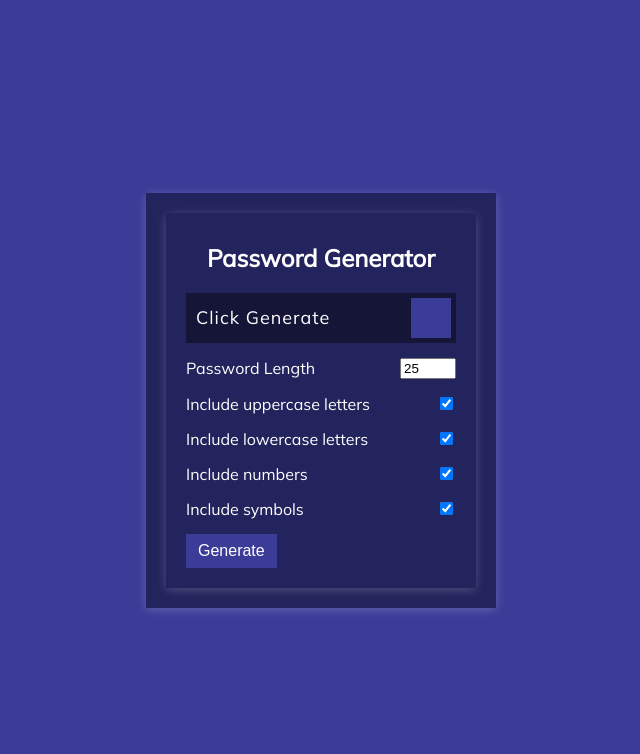
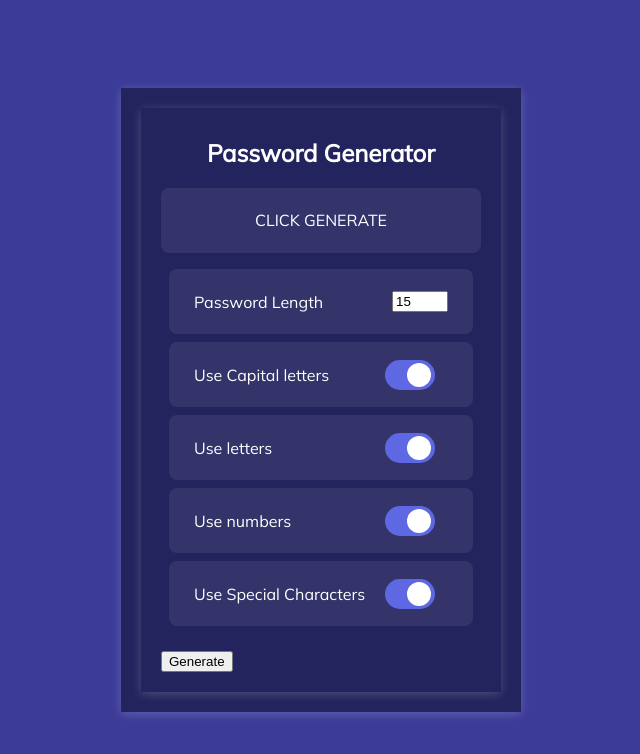
Before and after one commit to prajyotzankar/password-generator-react, a React (Create React App) app: page / in a window 1280 px wide. Shown: the top 754 px of the page, without its empty margins (319-959 px from the left). Built offline with nearby package versions, Linux system fonts and the light colour scheme.

Commit message:
Toggle Switch added

```diff
--- a/src/components/PasswordGenerator.js
+++ b/src/components/PasswordGenerator.js
@@ -4,15 +4,14 @@ import "./PasswordGeneratorStyle.css";
 const PasswordGenerator = (props) => {
   const [includeLetters, setIncludeLetters] = useState(true);
   const [includeNumbers, setIncludeNumbers] = useState(true);
-  const [includeSpecialChar, setIncludeSpecialChar] = useState(false);
-  const [includeCapitalLetters, setIncludeCapitalLetters] = useState(false);
+  const [includeSpecialChar, setIncludeSpecialChar] = useState(true);
+  const [includeCapitalLetters, setIncludeCapitalLetters] = useState(true);
   const [excludeDuplicateChar, setExcludeDuplicateChar] = useState(false);
   const [excludeSimilarChar, setExcludeSimilarChar] = useState(false);
-  const [passwordLength, setPasswordLength] = useState(8);
+  const [passwordLength, setPasswordLength] = useState(15);
   const [passwordEntropy, setPasswordEntropy] = useState(0);
   const [passwordStrengthLabel, setPasswordStrengthLabel] = useState("weak");
   const [password, setPassword] = useState("");
-
 
   const RandomPasswordGenerator = () => {
     const randomFunc = {
@@ -30,7 +29,6 @@ const PasswordGenerator = (props) => {
         return symbols[Math.floor(Math.random() * symbols.length)];
       },
     };
-
 
     let generatedPassword = "";
 
@@ -66,12 +64,11 @@ const PasswordGenerator = (props) => {
       }
       generatedPassword += charToAdd;
     }
-    console.log(generatedPassword);
-    return generatedPassword
-      .slice(0, passwordLength)
-      .split("")
-      .sort(() => Math.random() - 0.5)
-      .join("");
+
+    return generatedPassword.slice(0, passwordLength);
+    // .split("")
+    // .sort(() => Math.random() - 0.5)
+    // .join("");
   };
 
   const calcEntropy = (passwordLength) => {
@@ -81,7 +78,6 @@ const PasswordGenerator = (props) => {
     );
     setPasswordEntropy(entropy);
   };
-
 
   const passwordStrength = (passwordEntropy) => {
     if (passwordEntropy <= 60) setPasswordStrengthLabel("Very Weak");
@@ -95,61 +91,143 @@ const PasswordGenerator = (props) => {
 
   useEffect(() => {
     calcEntropy(password.length);
+    // console.log(document.getElementById("uppercase").checked);
+    // console.log(document.getElementById("lowercase").checked);
+    // console.log(document.getElementById("numbers").checked);
+    // console.log(document.getElementById("symbols").checked);
+    // console.log(
+    //   includeCapitalLetters,
+    //   includeLetters,
+    //   includeNumbers,
+    //   includeSpecialChar
+    // );
   }, [password]);
 
   useEffect(() => {
     passwordStrength(passwordEntropy);
   }, [passwordEntropy]);
 
+  //handle toggles
+  const onChangeIncludeCapitalLetters = (e) => {
+    setIncludeCapitalLetters(document.getElementById("uppercase").checked);
+    disableOnlyCheckbox();
+  };
+  const onChangeIncludeLetters = (e) => {
+    setIncludeLetters(document.getElementById("lowercase").checked);
+    disableOnlyCheckbox();
+  };
+  const onChangeIncludeNumbers = (e) => {
+    setIncludeNumbers(document.getElementById("numbers").checked);
+    disableOnlyCheckbox();
+  };
+  const onChangeIncludeSpecialChar = (e) => {
+    setIncludeSpecialChar(document.getElementById("symbols").checked);
+    disableOnlyCheckbox();
+  };
+
+  // function that handles the checkboxes state, so at least one needs
+  //to be selected.The last checkbox will be disabled.
+  const disableOnlyCheckbox = () => {
+    const uppercase = document.getElementById("uppercase");
+    const lowercase = document.getElementById("lowercase");
+    const number = document.getElementById("numbers");
+    const symbol = document.getElementById("symbols");
+    // console.log([uppercase, lowercase, number, symbol]);
+    const totalChecked = [uppercase, lowercase, number, symbol].filter(
+      (el) => el.checked
+    );
+    totalChecked.forEach((el) => {
+      if (totalChecked.length === 1) {
+        el.disabled = true;
+      } else {
+        el.disabled = false;
+      }
+    });
+  };
+
   const generatePassword = async (e) => {
     const generatedPassword = RandomPasswordGenerator();
     console.log(generatedPassword);
     setPassword(generatedPassword);
-    const resultEl = document.getElementById("result");
-    resultEl.innerText = generatedPassword;
+    // const resultEl = document.getElementById("result");
+    document.getElementById("result").innerText = generatedPassword;
     navigator.clipboard.writeText(generatedPassword);
-
-    document.getElementById("custom-tooltip").style.display = "inline";
-    setTimeout(function () {
-      document.getElementById("custom-tooltip").style.display = "none";
-    }, 5000);
+    const copyInfo = document.querySelector(".info.right");
+    copyInfo.style.transform = "translateY(0%)";
+    copyInfo.style.opacity = "0.75";
   };
 
   return (
-    <div class="container">
-      <h2>Password Generator</h2>
-      <div class="result-container">
-        <span id="result">Click Generate</span>
-        {/* <input type="text" name="password" id="passwords" value={password} /> */}
-        <button class="btn" id="clipboard"></button>
+    <div className="container">
+      <h2 className="title">Password Generator</h2>
+      <div className="result">
+        <div className="info right">click to copy</div>
+        <div className="info left">copied</div>
+        <div className="viewbox" id="result">
+          CLICK GENERATE
+        </div>
+        {/* <button id="copy-btn" style="--x: 0; --y: 0">
+          <i className="far fa-copy"></i>
+        </button> */}
       </div>
-      <div class="settings">
-        <div class="setting">
+      <div className="settings">
+        <div className="setting">
           <label>Password Length</label>
-          <input type="number" id="length" min="8" max="20" value="25" />
+          <input
+            type="number"
+            id="length"
+            min="8"
+            value={passwordLength}
+            onChange={(e) => {setPasswordLength(e.target.value)}}
+            max="25"
+          />
         </div>
-        <div class="setting">
-          <label>Include uppercase letters</label>
-          <input type="checkbox" id="uppercase" checked />
+        <div className="setting">
+          <label>Use Capital letters</label>
+          <input
+            type="checkbox"
+            id="uppercase"
+            value={includeCapitalLetters}
+            checked={includeCapitalLetters}
+            onChange={onChangeIncludeCapitalLetters}
+          />
         </div>
-        <div class="setting">
-          <label>Include lowercase letters</label>
-          <input type="checkbox" id="lowercase" checked />
+        <div className="setting">
+          <label>Use letters</label>
+          <input
+            type="checkbox"
+            id="lowercase"
+            value={includeLetters}
+            checked={includeLetters}
+            onChange={onChangeIncludeLetters}
+          />
         </div>
-        <div class="setting">
-          <label>Include numbers</label>
-          <input type="checkbox" id="numbers" checked />
+        <div className="setting">
+          <label>Use numbers</label>
+          <input
+            type="checkbox"
+            id="numbers"
+            value={includeNumbers}
+            onChange={onChangeIncludeNumbers}
+            checked={includeNumbers}
+          />
         </div>
-        <div class="setting">
-          <label>Include symbols</label>
-          <input type="checkbox" id="symbols" checked />
+        <div className="setting">
+          <label>Use Special Characters</label>
+          <input
+            type="checkbox"
+            id="symbols"
+            onChange={onChangeIncludeSpecialChar}
+            value={includeSpecialChar}
+            checked={includeSpecialChar}
+          />
         </div>
       </div>
       <input
         type="button"
         className="btn btn-dark btn-lg"
         value="Generate"
-        onClick={(e) => generatePassword(e)}
+        onClick={generatePassword}
       />
     </div>
   );
--- a/src/components/PasswordGeneratorStyle.css
+++ b/src/components/PasswordGeneratorStyle.css
@@ -1,13 +1,18 @@
-@import url('https://fonts.googleapis.com/css2?family=Mulish&display=swap');
+@import url("https://fonts.googleapis.com/css2?family=Mulish&display=swap");
 
 * {
   box-sizing: border-box;
+}
+:root {
+  --field-color: rgba(255, 255, 255, 0.08);
+  --field-height: 65px;
+  --field-border-radius: 8px;
 }
 
 body {
   background-color: #3b3b98;
   color: #fff;
-  font-family: 'Mulish', sans-serif;
+  font-family: "Mulish", sans-serif;
   display: flex;
   flex-direction: column;
   align-items: center;
@@ -27,11 +32,11 @@ h2 {
   background-color: #23235d;
   box-shadow: 0px 2px 10px rgba(255, 255, 255, 0.2);
   padding: 20px;
-  width: 350px;
+  width: 400px;
   max-width: 100%;
 }
 
-.result-container {
+/* .result-container {
   background-color: rgba(0, 0, 0, 0.4);
   display: flex;
   justify-content: flex-start;
@@ -70,11 +75,221 @@ h2 {
 .btn-large {
   display: block;
   width: 100%;
+} */
+
+/* field-color: rgba(255, 255, 255, 0.08);
+field-height: 65px;
+field-border-radius: 8px; */
+
+.result {
+  position: relative;
+  width: 100%;
+  height: 65px;
+  overflow: hidden;
+}
+.result .info {
+  position: absolute;
+  bottom: 4px;
+  color: #fff;
+  font-size: 0.8rem;
+  transition: all 150ms ease-in-out;
+  transform: translateY(200%);
+  opacity: 0;
+}
+.result .info.right {
+  right: 8px;
+}
+.result .info.left {
+  left: 8px;
+}
+
+.result .viewbox {
+  width: 100%;
+  height: 100%;
+  background: rgba(255, 255, 255, 0.08);
+  border-radius: 8px;
+  color: #fff;
+  text-align: center;
+  line-height: 65px;
+}
+/* #copy-btn {
+		position: absolute;
+		top: var(--y);
+		left: var(--x);
+		width: 38px;
+		height: 38px;
+		background: #fff;
+		border-radius: 50%;
+		opacity: 0;
+		transform: translate(-50%, -50%) scale(0);
+		transition: all 350ms cubic-bezier(0.175, 0.885, 0.32, 1.275);
+		cursor: pointer;
+		z-index: 2;
+		&:active {
+			box-shadow: 0 0 0 200px rgba(255, 255, 255, 0.08);
+		}
+	}
+	&:hover {
+		#copy-btn {
+			opacity: 1;
+			transform: translate(-50%, -50%) scale(1.35);
+		}
+	}
+} */
+
+.settings {
+  background: var(--fade);
+  padding: 0.5em;
+  border-radius: 6px;
+  margin: 0.5em 0;
 }
 
 .setting {
+  position: relative;
+  width: 100%;
+  height: 65px;
+  background: var(--field-color);
+  border-radius: var(--field-border-radius);
   display: flex;
+  align-items: center;
   justify-content: space-between;
-  align-items: center;
-  margin: 15px 0;
+  padding: 10px 25px;
+  color: #fff;
+  margin-bottom: 8px;
 }
+/* input {
+		opacity: 0;
+		position: absolute;
+		+ label {
+			user-select: none;
+			&::before,
+			&::after {
+				content: "";
+				position: absolute;
+				transition: 150ms cubic-bezier(0.24, 0, 0.5, 1);
+				transform: translateY(-50%);
+				top: 50%;
+				right: 10px;
+				cursor: pointer;
+			}
+			&::before {
+				height: 30px;
+				width: 50px;
+				border-radius: 30px;
+				background: rgba(214, 214, 214, 0.434);
+			}
+			&::after {
+				height: 24px;
+				width: 24px;
+				border-radius: 60px;
+				right: 32px;
+				background: #fff;
+			}
+		}
+		&:checked {
+			& + label:before {
+				background: #5d68e2;
+				transition: all 150ms cubic-bezier(0, 0, 0, 0.1);
+			}
+			& + label:after {
+				right: 14px;
+			}
+		}
+		&:focus {
+			+ label:before {
+				box-shadow: 0 0 0 2px rgba(255, 255, 255, 0.75);
+			}
+		}
+		&:disabled{
+			+ label{
+				&:before, &:after{ cursor: not-allowed }
+				&:before{ background: #4f4f6a }
+				&:after{ background: #909090 }
+			}
+		}
+	}
+}
+} */
+input[type="checkbox"] {
+  /* opacity: 0; */
+  position: relative;
+  -webkit-appearance: none;
+  -moz-appearance: none;
+  appearance: none;
+  cursor: pointer;
+  /*
+  width: 4.5em;
+  height: 2.5em;
+  position: relative;
+  background: rgb(33, 158, 196);
+  border-radius: 50px; */
+}
+
+/* input[type="checkbox"]:before {
+  content: "";
+  width: 30px;
+  height: 30px;
+  right: 10px;
+  position: absolute;
+  top: 50%;
+  left: 0;
+  transform: translateY(-50%);
+  background: rgba(46, 18, 137, 0.434);
+  border-radius: 50%;
+  transition: all ease 0.25s;
+} */
+
+input[type="checkbox"]::before,
+input[type="checkbox"]::after {
+  content: "";
+  position: absolute;
+  transition: 150ms cubic-bezier(0.24, 0, 0.5, 1);
+  transform: translateY(-50%);
+  top: 50%;
+  right: 10px;
+  cursor: pointer;
+}
+input[type="checkbox"]::before {
+  height: 30px;
+  width: 50px;
+  border-radius: 30px;
+  background: rgba(214, 214, 214, 0.434);
+}
+input[type="checkbox"]::after {
+  height: 24px;
+  width: 24px;
+  border-radius: 60px;
+  right: 32px;
+  background: #fff;
+}
+
+/* input[type="checkbox"]:focus {
+  box-shadow: 0 0 0 2px rgb(6, 0, 0);
+} */
+/* input[type="checkbox"]:checked:after {
+  right: 14px;
+} */
+/* input[type="checkbox"]:checked{
+  label:before {
+    background: #5d68e2;
+    transition: all 150ms cubic-bezier(0, 0, 0, 0.1);
+  }
+  &+label:after {
+    right: 14px;
+  }
+  left: 50%;
+  background: rgb(166, 107, 107);
+  background: #5d68e2;
+				transition: all 150ms cubic-bezier(0, 0, 0, 0.1);
+} */
+
+input[type="checkbox"]:checked::after {
+  right: 14px;
+}
+input[type="checkbox"]:checked:before {
+  /* left: 50%;
+  background: rgb(166, 107, 107); */
+  background: #5d68e2;
+	transition: all 150ms cubic-bezier(0, 0, 0, 0.1);
+
+}
```
Also changed, not shown: 1 other file (tests, documents, lock files or other folders).
